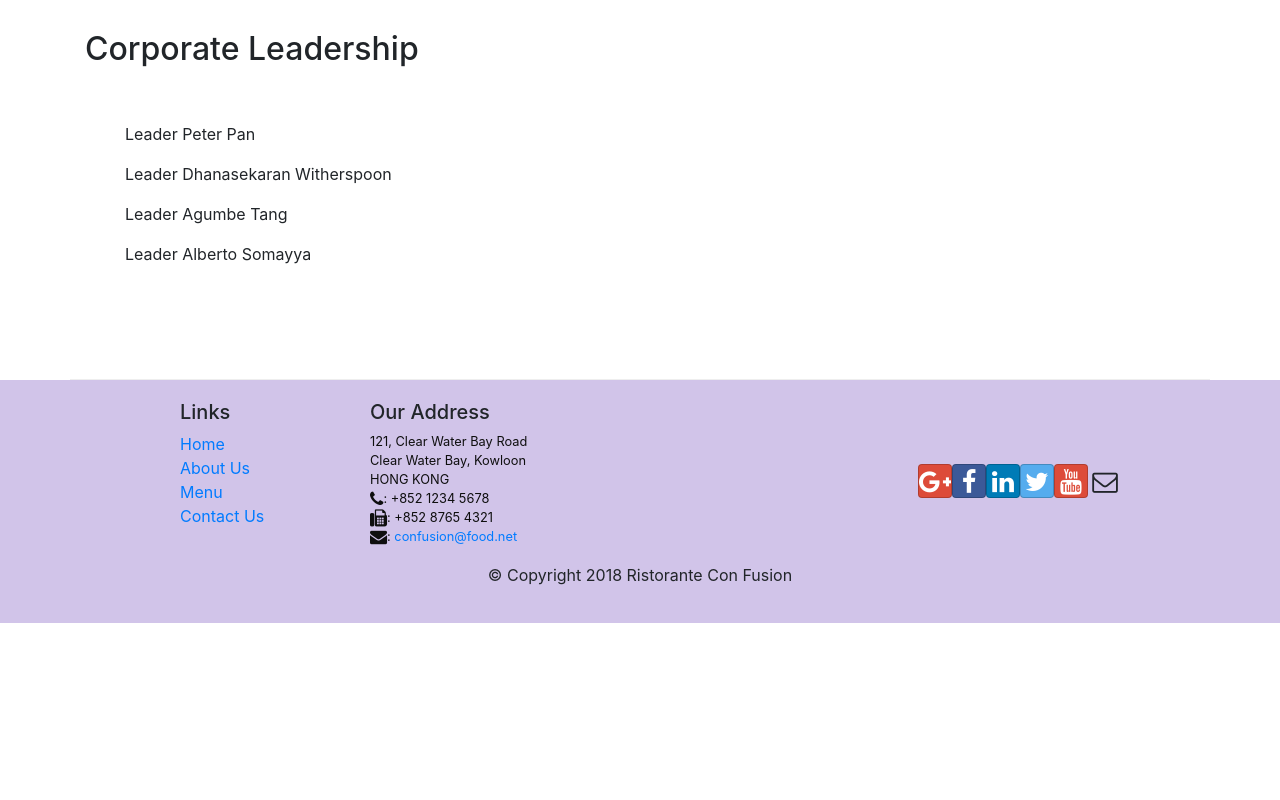
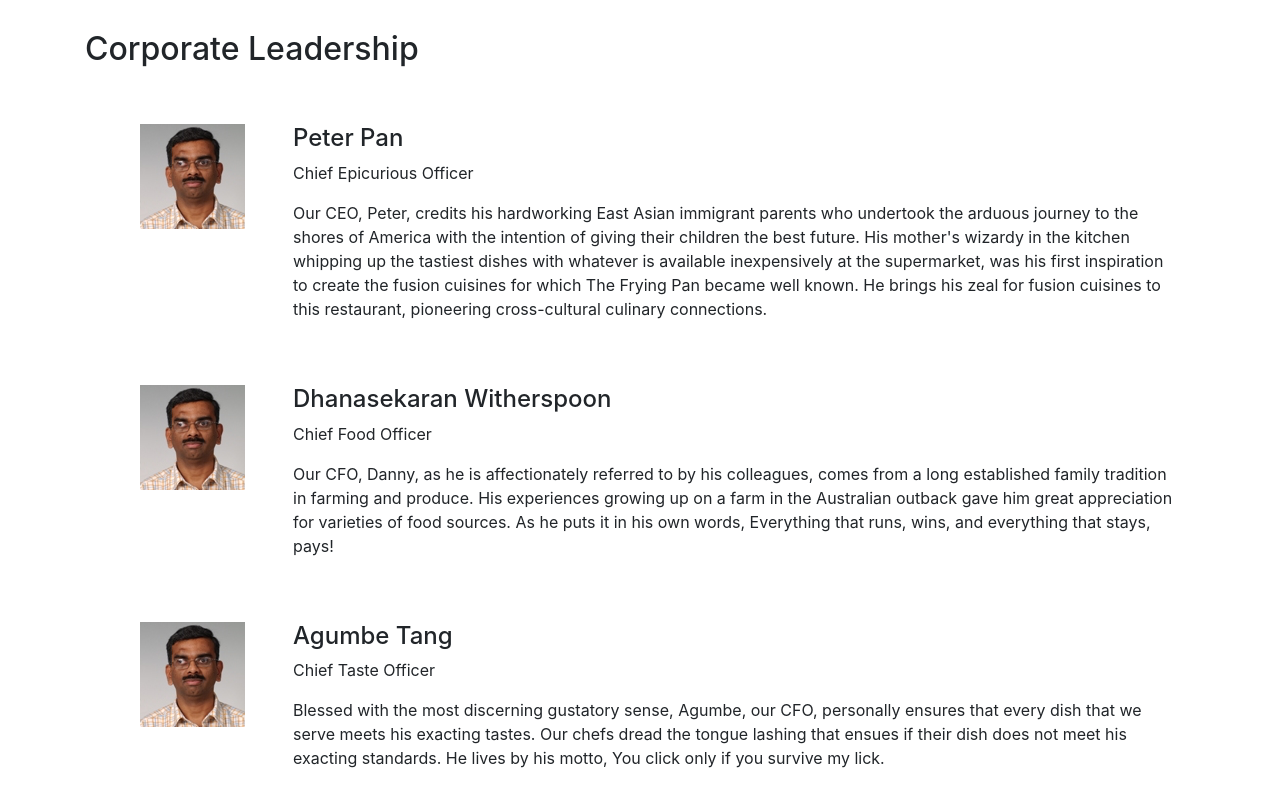
Before and after one commit to slfiene/React_Confusion, a React (Create React App) app: page /aboutus in a window 1280 px wide. Shown: the part 1020-1820 px from the top of the page. Before the commit the page ends 1643 px from the top, so only its background shows below. Built offline with nearby package versions, Linux system fonts and the light colour scheme.

Commit message:
Week2Assignment

```diff
--- a/src/components/AboutComponent.js
+++ b/src/components/AboutComponent.js
@@ -1,19 +1,48 @@
-import React from 'react';
-import { Breadcrumb, BreadcrumbItem, Card, CardBody, CardHeader, Media } from 'reactstrap';
-import { Link } from 'react-router-dom';
+import React from "react";
+import {
+  Breadcrumb,
+  BreadcrumbItem,
+  Card,
+  CardBody,
+  CardHeader,
+  Media
+} from "reactstrap";
+import { Link } from "react-router-dom";
+
+const RenderLeader = ({ leader }) => {
+  if (leader != null) {
+    return (
+      <div key={leader.id} className="col-12 mt-5">
+        <Media tag="li">
+          <Media left middle>
+            <Media object src={leader.image} alt={leader.name} />
+          </Media>
+          <Media body className="ml-5">
+            <Media heading>{leader.name}</Media>
+            <p>{leader.designation}</p>
+            <p>{leader.description}</p>
+          </Media>
+        </Media>
+      </div>
+    );
+  } else {
+    return <div />;
+  }
+};
 
 function About(props) {
-    const leaders = props.leaders.map((leader) => {
-        return (
-            <p key={leader.id}>Leader {leader.name}</p>
-        );
+  console.log(props.leaders);
+  const leaders = props.leaders.map(leader => {
+    return <RenderLeader key={leader.id} leader={leader} />;
   });
 
-    return(
+  return (
     <div className="container">
       <div className="row">
         <Breadcrumb>
-                    <BreadcrumbItem><Link to="/home">Home</Link></BreadcrumbItem>
+          <BreadcrumbItem>
+            <Link to="/home">Home</Link>
+          </BreadcrumbItem>
           <BreadcrumbItem active>About Us</BreadcrumbItem>
         </Breadcrumb>
         <div className="col-12">
@@ -24,12 +53,26 @@
       <div className="row row-content">
         <div className="col-12 col-md-6">
           <h2>Our History</h2>
-                    <p>Started in 2010, Ristorante con Fusion quickly established itself as a culinary icon par excellence in Hong Kong. With its unique brand of world fusion cuisine that can be found nowhere else, it enjoys patronage from the A-list clientele in Hong Kong.  Featuring four of the best three-star Michelin chefs in the world, you never know what will arrive on your plate the next time you visit us.</p>
-                    <p>The restaurant traces its humble beginnings to <em>The Frying Pan</em>, a successful chain started by our CEO, Mr. Peter Pan, that featured for the first time the world's best cuisines in a pan.</p>
+          <p>
+            Started in 2010, Ristorante con Fusion quickly established itself as
+            a culinary icon par excellence in Hong Kong. With its unique brand
+            of world fusion cuisine that can be found nowhere else, it enjoys
+            patronage from the A-list clientele in Hong Kong. Featuring four of
+            the best three-star Michelin chefs in the world, you never know what
+            will arrive on your plate the next time you visit us.
+          </p>
+          <p>
+            The restaurant traces its humble beginnings to{" "}
+            <em>The Frying Pan</em>, a successful chain started by our CEO, Mr.
+            Peter Pan, that featured for the first time the world's best
+            cuisines in a pan.
+          </p>
         </div>
         <div className="col-12 col-md-5">
           <Card>
-                        <CardHeader className="bg-primary text-white">Facts At a Glance</CardHeader>
+            <CardHeader className="bg-primary text-white">
+              Facts At a Glance
+            </CardHeader>
             <CardBody>
               <dl className="row p-1">
                 <dt className="col-6">Started</dt>
@@ -48,11 +91,16 @@
           <Card>
             <CardBody className="bg-faded">
               <blockquote className="blockquote">
-                                <p className="mb-0">You better cut the pizza in four pieces because
-                                    I'm not hungry enough to eat six.</p>
-                                <footer className="blockquote-footer">Yogi Berra,
-                                <cite title="Source Title">The Wit and Wisdom of Yogi Berra,
-                                    P. Pepe, Diversion Books, 2014</cite>
+                <p className="mb-0">
+                  You better cut the pizza in four pieces because I'm not hungry
+                  enough to eat six.
+                </p>
+                <footer className="blockquote-footer">
+                  Yogi Berra,
+                  <cite title="Source Title">
+                    The Wit and Wisdom of Yogi Berra, P. Pepe, Diversion Books,
+                    2014
+                  </cite>
                 </footer>
               </blockquote>
             </CardBody>
@@ -64,9 +112,8 @@
           <h2>Corporate Leadership</h2>
         </div>
         <div className="col-12">
-                    <Media list>
-                        {leaders}
-                    </Media>
+          <Media list>{leaders}</Media>
+          <RenderLeader leaders={props.leaders} />
         </div>
       </div>
     </div>
```
Lines whose indentation alone changed are shown as unchanged.
